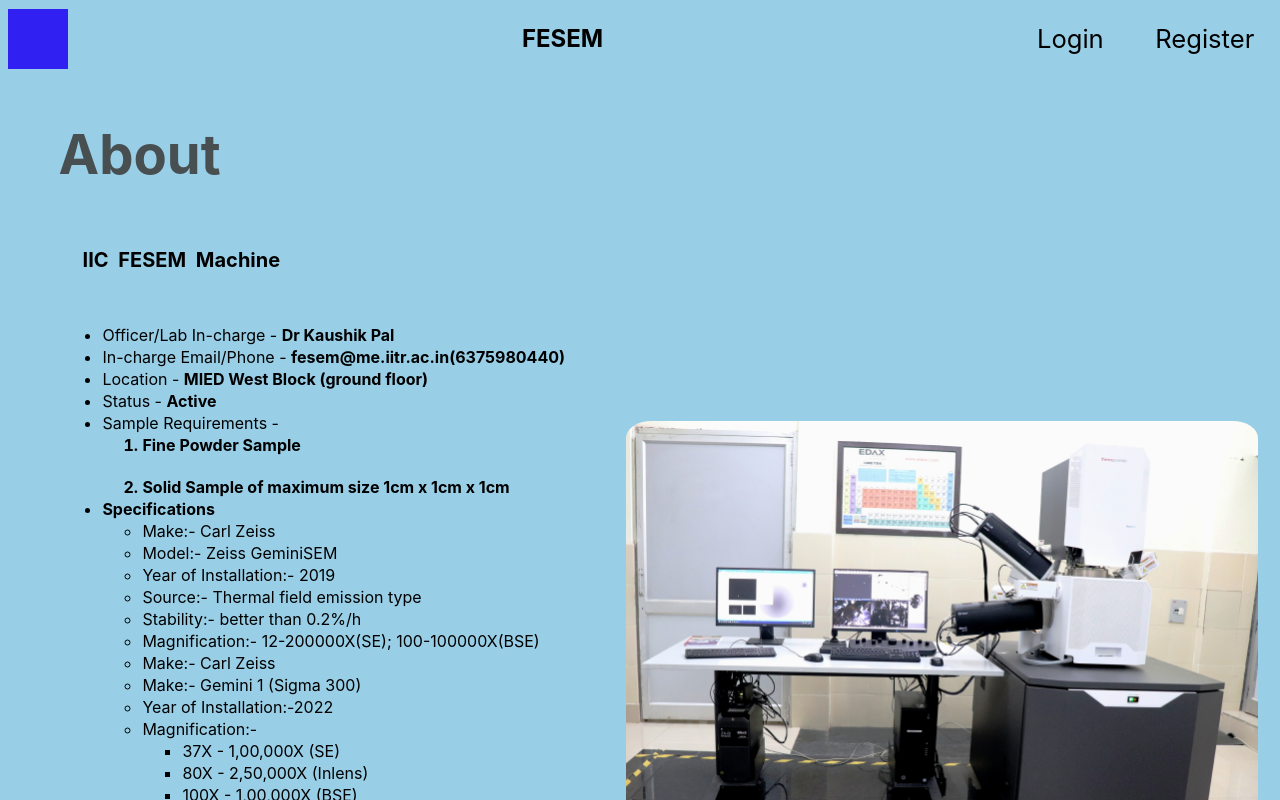
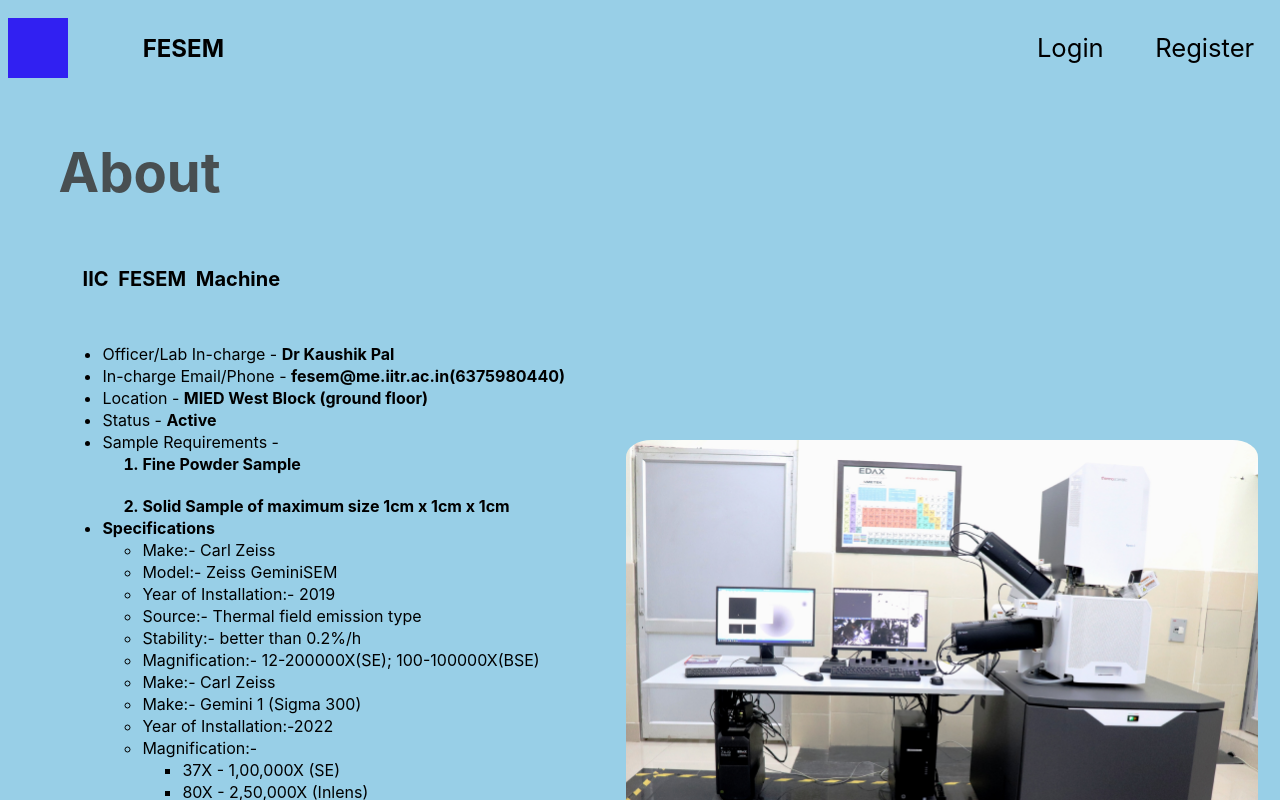
Before and after one commit to subhadip001/fesem-client, a React (Vite) app: page / in a window 1280 px wide. Shown: the top 800 px of the page. Built offline with nearby package versions, Linux system fonts and the light colour scheme.

Commit message:
Update Homebar.css

```diff
--- a/src/components/Homebar/Homebar.css
+++ b/src/components/Homebar/Homebar.css
@@ -12,6 +12,13 @@ h1 {
     padding-bottom: 0.5%;
 
 
+}
+.links {
+    vertical-align: middle;
+    height: 80px;
+    display: inline;
+    padding-inline-start: 60%;
+    line-height: 80px;
 }
 
 
```
